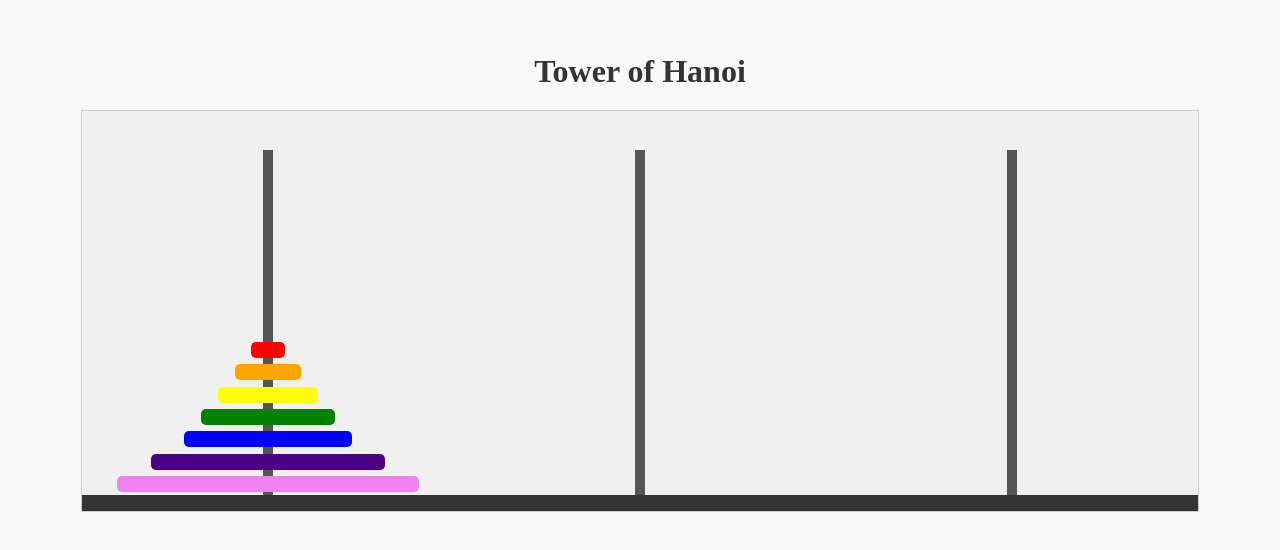
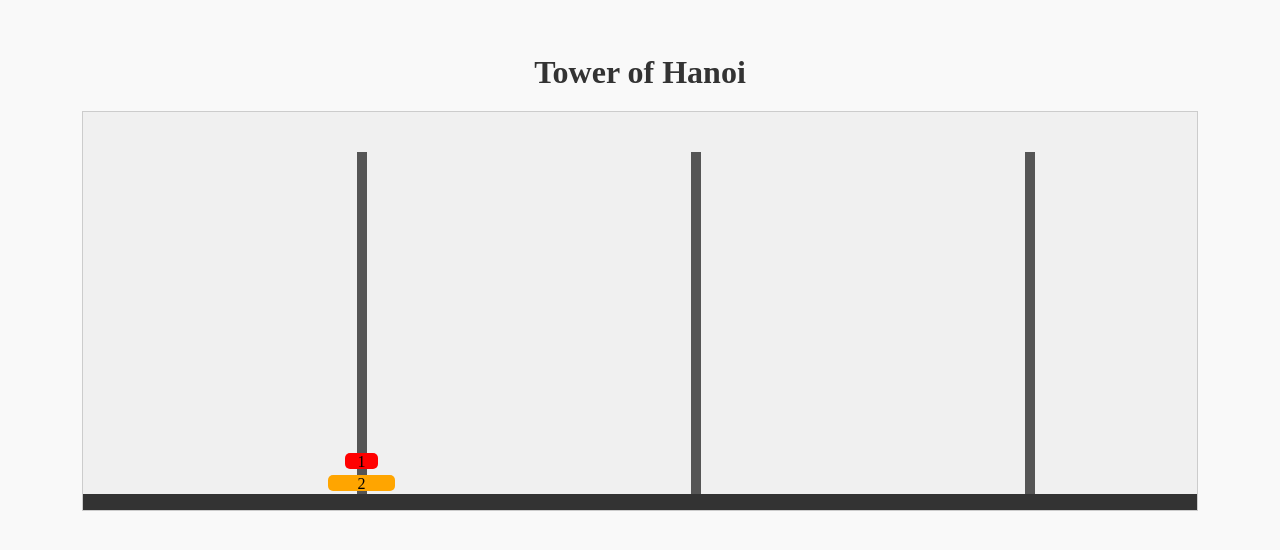
Before and after one commit to Janell-Huyck/3d-hanoi, a React (Vite) app: page / in a window 1280 px wide. Shown: the part 128-678 px from the top of the page. Built offline with nearby package versions, Linux system fonts and the light colour scheme.

Commit message:
chore: wip - initial drag-and-drop and click-movement implementation.  Lacks tests

```diff
--- a/jest.config.js
+++ b/jest.config.js
@@ -10,4 +10,7 @@ export default {
   moduleNameMapper: {
     '\\.(css|less|sass|scss)$': 'identity-obj-proxy', // Mock CSS files
   },
+  transformIgnorePatterns: [
+    '/node_modules/(?!(react-dnd|dnd-core|@react-dnd|react-dnd-html5-backend))',
+  ], // Ensure these dependencies are transpiled
 };
--- a/package.json
+++ b/package.json
@@ -17,6 +17,8 @@
     "@react-three/fiber": "^8.17.10",
     "prop-types": "^15.8.1",
     "react": "^18.3.1",
+    "react-dnd": "^16.0.1",
+    "react-dnd-html5-backend": "^16.0.1",
     "react-dom": "^18.3.1",
     "three": "^0.171.0"
   },
--- a/src/App.jsx
+++ b/src/App.jsx
@@ -1,12 +1,12 @@
 import React from 'react';
 import './styles/App.css'
-import GameBoard from './components/GameBoard';
+import TowerOfHanoi from './components/TowerOfHanoi';
 
 function App() {
   return (
     <div className="app-container">
       <h1 className="app-title">Tower of Hanoi</h1>
-      <GameBoard />
+      <TowerOfHanoi numDisks={2} />
     </div>
   );
 }
--- a/src/components/Disk.jsx
+++ b/src/components/Disk.jsx
@@ -1,17 +1,48 @@
-import React from 'react';
+import React, { useEffect } from 'react';
 import PropTypes from 'prop-types';
+import { useDrag } from 'react-dnd';
 import '../styles/Disk.css';
 
-const Disk = ({ size }) => {
+const Disk = ({ size, towerIndex, isTopDisk }) => {
+  const [{ isDragging }, drag, preview] = useDrag(() => ({
+    type: 'disk',
+    item: { size, sourceTowerIndex: towerIndex },
+    canDrag: isTopDisk, // Only allow dragging the top disk
+    collect: (monitor) => ({
+      isDragging: monitor.isDragging(),
+    }),
+  }), [isTopDisk]); // Reinitialize if `isTopDisk` changes
+
+  useEffect(() => {
+    if (preview) {
+      preview(null); // Disable default drag preview for performance
+    }
+  }, [preview]);
+
+  // Determine classes for size and color
   const colors = ['red', 'orange', 'yellow', 'green', 'blue', 'indigo', 'violet'];
   const colorClass = colors[size - 1] || colors[colors.length - 1];
   const sizeClass = `size-${size}`;
+  const diskClass = `disk ${colorClass} ${sizeClass}`;
 
-  return <div className={`disk ${colorClass} ${sizeClass}`} />;
+  return (
+    <div
+      ref={drag} // Always assign ref, even for non-draggable disks
+      className={diskClass}
+      style={{
+        opacity: isDragging ? 0.5 : 1,
+        cursor: isTopDisk ? 'grab' : 'not-allowed', // Show not-allowed cursor for non-top disks
+      }}
+    >
+      {size}
+    </div>
+  );
 };
 
 Disk.propTypes = {
   size: PropTypes.number.isRequired,
+  towerIndex: PropTypes.number.isRequired,
+  isTopDisk: PropTypes.bool.isRequired, // Indicate if the disk is the top one
 };
 
 export default Disk;
--- a/src/components/GameBoard.jsx
+++ b/src/components/GameBoard.jsx
@@ -1,35 +1,40 @@
 import React from 'react';
-import '../styles/GameBoard.css';
+import PropTypes from 'prop-types';
 import Tower from './Tower';
 import Base from './Base'
+import '../styles/GameBoard.css';
 
-const GameBoard = () => {
-  const initialConfiguration = [
-    [7, 6, 5, 4, 3, 2, 1], // Disks on Tower 1
-    [],        // Tower 2 is empty
-    []         // Tower 3 is empty
-  ];
-
-  const maxDiskSize = initialConfiguration.reduce(
-    (max, disks) => Math.max(max, ...disks),
-    0
-  );
-
+const GameBoard = ({
+  towers,
+  selectedTower,
+  selectedDisk,
+  onTowerClick,
+  onDiskDrop,
+}) => {
   return (
     <div className="game-board">
-      <div className="tower-container">
-        {initialConfiguration.map((towerDisks, index) => (
-          <Tower
-            key={index}
-            disks={towerDisks}
-            towerIndex={index + 1}
-            maxDiskSize={maxDiskSize}
-          />
-        ))}
-      </div>
+      {towers.map((tower, towerIndex) => (
+        <Tower
+          key={towerIndex}
+          towerIndex={towerIndex}
+          disks={tower}
+          isSelected={selectedTower === towerIndex}
+          selectedDisk={selectedDisk}
+          onTowerClick={onTowerClick}
+          onDiskDrop={onDiskDrop}
+        />
+      ))}
       <Base />
     </div>
   );
 };
 
+GameBoard.propTypes = {
+  towers: PropTypes.arrayOf(PropTypes.array).isRequired,
+  selectedTower: PropTypes.number,
+  selectedDisk: PropTypes.number,
+  onTowerClick: PropTypes.func.isRequired,
+  onDiskDrop: PropTypes.func.isRequired,
+};
+
 export default GameBoard;
--- a/src/components/Tower.jsx
+++ b/src/components/Tower.jsx
@@ -1,25 +1,44 @@
 import React from 'react';
 import PropTypes from 'prop-types';
-import '../styles/Tower.css';
+import { useDrop } from 'react-dnd';
 import Disk from './Disk';
 import TowerSpike from './TowerSpike';
+import '../styles/Tower.css';
 
-const Tower = ({ disks, maxDiskSize }) => {
-  const towerClass = `tower-max-${maxDiskSize}`;
+const Tower = ({ towerIndex, disks, isSelected, onTowerClick, onDiskDrop }) => {
+  const [{ isOver }, drop] = useDrop(() => ({
+    accept: 'disk',
+    drop: (item) => onDiskDrop(item.sourceTowerIndex, towerIndex),
+    collect: (monitor) => ({
+      isOver: monitor.isOver(),
+    }),
+  }));
 
   return (
-    <div className={`tower ${towerClass}`}>
+    <div
+      ref={drop}
+      className={`tower ${isSelected ? 'selected' : ''} ${isOver ? 'hovered' : ''}`}
+      onClick={() => onTowerClick(towerIndex)}
+    >
       <TowerSpike />
       {disks.map((disk, index) => (
-        <Disk key={index} size={disk} maxSize={maxDiskSize} />
+        <Disk
+          key={index}
+          size={disk}
+          towerIndex={towerIndex}
+          isTopDisk={index === disks.length - 1} // Only the last disk in the array is draggable
+        />
       ))}
     </div>
   );
 };
 
 Tower.propTypes = {
+  towerIndex: PropTypes.number.isRequired,
   disks: PropTypes.arrayOf(PropTypes.number).isRequired,
-  maxDiskSize: PropTypes.number.isRequired,
+  isSelected: PropTypes.bool.isRequired,
+  onTowerClick: PropTypes.func.isRequired,
+  onDiskDrop: PropTypes.func.isRequired,
 };
 
 export default Tower;
--- /dev/null
+++ b/src/components/TowerOfHanoi.jsx
@@ -0,0 +1,64 @@
+import React, { useState } from 'react';
+import PropTypes from 'prop-types';
+import { DndProvider } from 'react-dnd';
+import { HTML5Backend } from 'react-dnd-html5-backend';
+import GameBoard from './GameBoard';
+import GameLogic from '../logic/gameLogic';
+
+const TowerOfHanoi = ({ numDisks }) => {
+  const [game] = useState(new GameLogic(numDisks)); // Game logic instance
+  const [towers, setTowers] = useState([...game.towers]); // Tower state
+  const [selectedDisk, setSelectedDisk] = useState(null);
+  const [selectedTower, setSelectedTower] = useState(null);
+
+  // Update the towers state after any move
+  const updateTowersState = () => {
+    setTowers([...game.towers]);
+    setSelectedDisk(null); // Clear any selected disk
+    setSelectedTower(null); // Clear any selected tower
+  };
+
+  const handleTowerClick = (towerIndex) => {
+    if (selectedDisk === null) {
+      const tower = towers[towerIndex];
+      if (tower.length > 0) {
+        setSelectedDisk(tower[tower.length - 1]);
+        setSelectedTower(towerIndex);
+      }
+    } else {
+      try {
+        game.moveDisk(selectedTower, towerIndex);
+        updateTowersState(); // Update state after the move
+      } catch (error) {
+        alert(error.message);
+      }
+    }
+  };
+
+  const handleDiskDrop = (sourceTowerIndex, targetTowerIndex) => {
+    try {
+      game.moveDisk(sourceTowerIndex, targetTowerIndex);
+      updateTowersState(); // Update state after the move
+    } catch (error) {
+      alert(error.message);
+    }
+  };
+
+  return (
+    <DndProvider backend={HTML5Backend}>
+      <GameBoard
+        towers={towers}
+        selectedTower={selectedTower}
+        selectedDisk={selectedDisk}
+        onTowerClick={handleTowerClick}
+        onDiskDrop={handleDiskDrop}
+      />
+    </DndProvider>
+  );
+};
+
+TowerOfHanoi.propTypes = {
+  numDisks: PropTypes.number.isRequired,
+};
+
+export default TowerOfHanoi;
--- a/src/index.css
+++ b/src/index.css
@@ -1,18 +1,15 @@
-html, body {
+html,
+body,
+#root {
   height: 100%; /* Ensure the body fills the viewport height */
+  width: 100%;
   min-height: 300px; /* Set a minimum height for the page */
   margin: 0;
   overflow-y: auto; /* Enable vertical scrolling for small screens */
-  box-sizing: border-box; /* Include padding and borders in height/width calculations */
 }
 
-.app-container {
-  display: flex;
-  flex-direction: column;
-  justify-content: flex-start;
-  align-items: center;
-  min-height: 180px; /* Ensure the main container respects the minimum height */
-  height: 100%; /* Take full height when possible */
-  width: 100%;
-  border: 1rem;
+*,
+*::before,
+*::after {
+  box-sizing: border-box; /* Apply border-box universally */
 }
--- a/src/styles/App.css
+++ b/src/styles/App.css
@@ -8,12 +8,10 @@
   margin: 0;
   background-color: #f9f9f9; /*Optional: Add a background color for contrast */
   padding: 20px;
-  box-sizing: border-box; /* Ensure padding is included in the height/width calculations */
 }
 
 .app-title {
   text-align: center;
   margin-bottom: 20px; /* Add spacing between the title and the game board */
-  font-size: 2em; /* Larger font for the title */
   color: #333; /* Title color */
 }
--- a/src/styles/Disk.css
+++ b/src/styles/Disk.css
@@ -4,6 +4,10 @@
   border-radius: 5px;
   text-align: center;
   z-index: 1;
+}
+
+.disk.selected {
+  border: 1px solid black;
 }
 
 .red { background-color: red; }
--- a/src/styles/GameBoard.css
+++ b/src/styles/GameBoard.css
@@ -1,7 +1,7 @@
 .game-board {
   position: relative; /* Allows for positioning child elements */
   display: flex;
-  flex-direction: column;
+  flex-direction: row;
   align-items: center;
   justify-content: flex-end;
   height: calc(90vh - 70px);
--- a/src/styles/Tower.css
+++ b/src/styles/Tower.css
@@ -9,4 +9,9 @@
   min-height: 180px;
   position: relative; /* Position context for internal items */
   background-color: transparent; /* Transparent tower */
+  padding-bottom: 1rem;
 }
+
+.tower.hovered, .tower.selected {
+  background-color: lightblue;
+}
```
Also changed, not shown: 1 other file (tests, documents, lock files or other folders).
